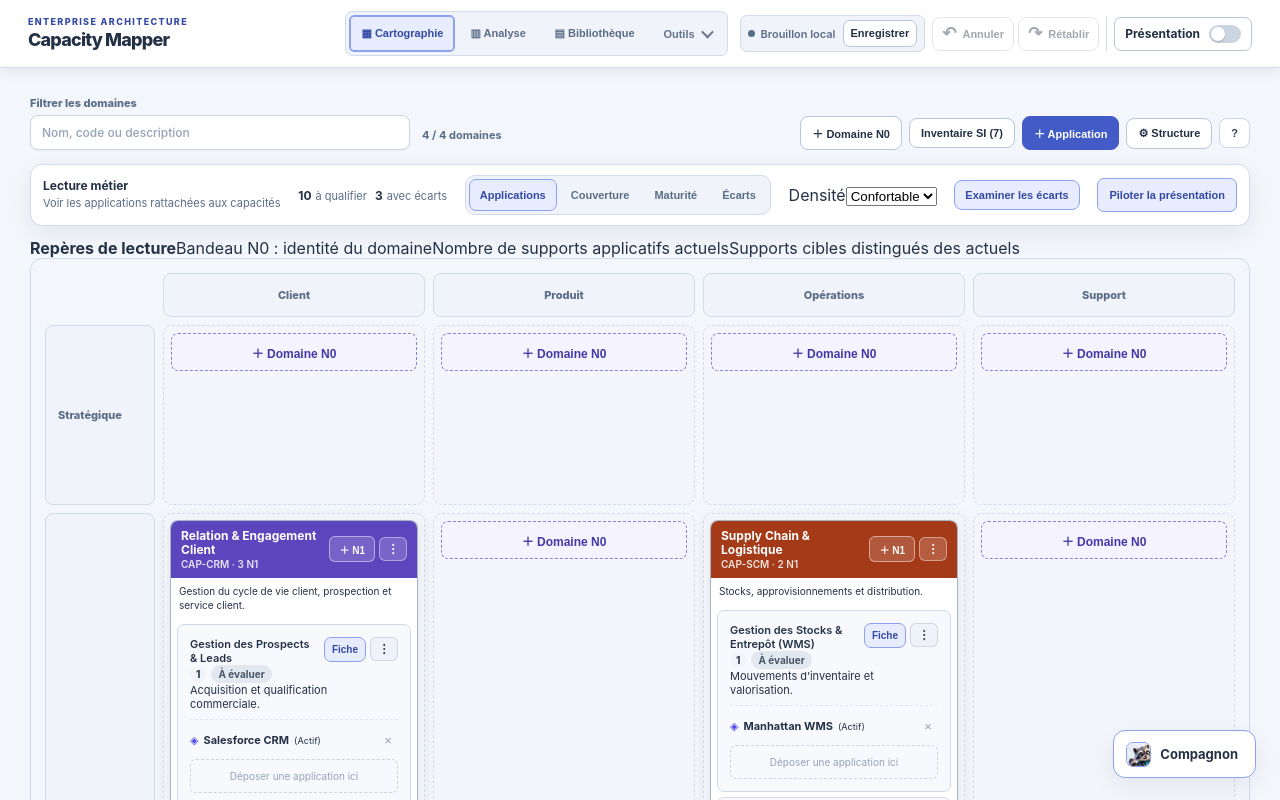
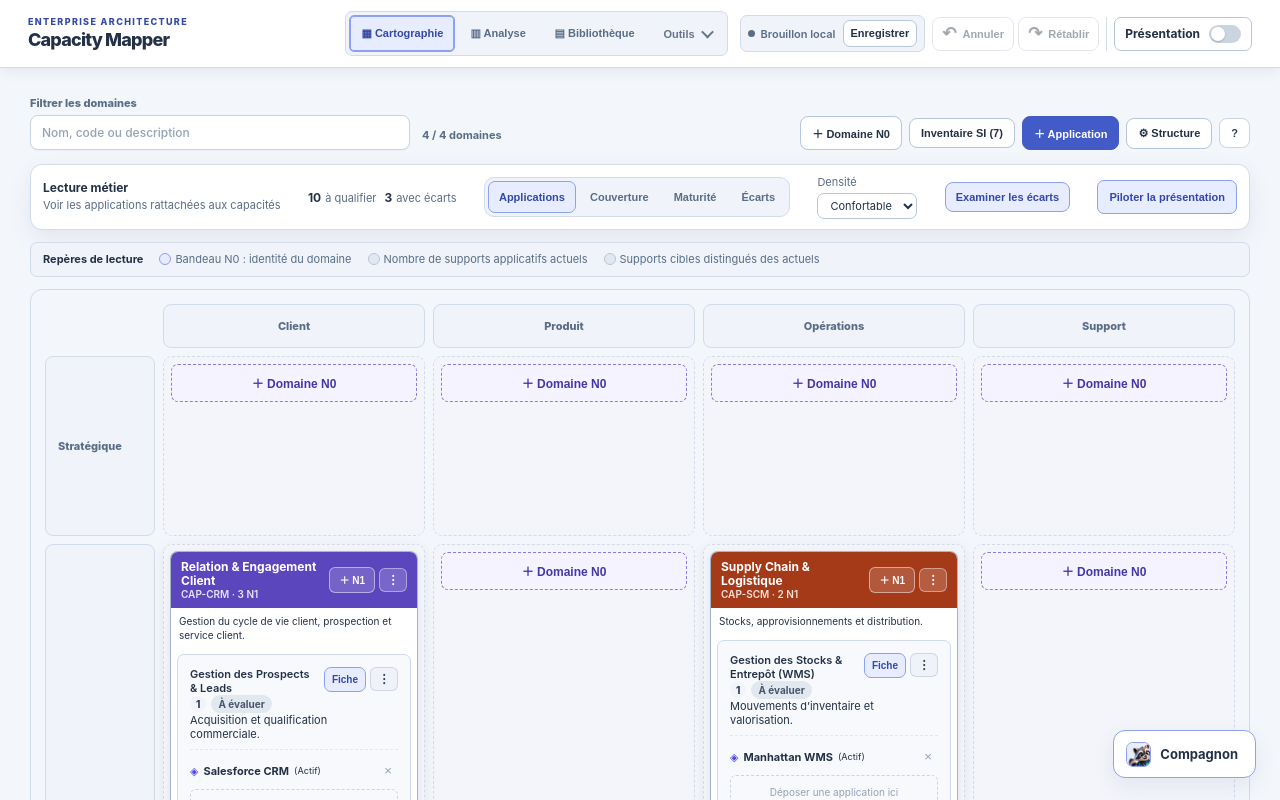
Before and after one commit to Sims07/enterprise-capacity-mapper, a React (Vite) app: page / in a window 1280 px wide. Built offline with nearby package versions, Linux system fonts and the light colour scheme.

Commit message:
style(map): establish semantic status and density tokens

```diff
--- a/src/styles/capability-reading.css
+++ b/src/styles/capability-reading.css
@@ -52,7 +52,7 @@
   padding: 2px 7px; border-radius: 999px;
   background: var(--status-neutral-bg); color: var(--status-neutral-text);
 }
-.capability-qualification.is-none,
+.capability-qualification.is-none { background: var(--status-critical-bg); color: var(--status-critical-text); }
 .capability-qualification.is-partial { background: var(--status-gap-bg); color: var(--status-gap-text); }
 .capability-qualification.is-sufficient { background: var(--status-covered-bg); color: var(--status-covered-text); }
 .capability-reading-detail {
@@ -123,3 +123,42 @@
   .app .capability-diagnostic-actions { width: 100%; }
   .app .capability-diagnostic-shortcut { flex-grow: 1; }
 }
+
+/* Légende contextuelle, indépendante de la couleur libre des domaines N0. */
+.app.signal-experience .map-reading-legend {
+  display: flex; align-items: center; flex-wrap: wrap;
+  gap: var(--signal-space-2) var(--signal-space-4);
+  margin-bottom: var(--signal-space-3);
+  padding: var(--signal-space-2) var(--signal-space-3);
+  border: 1px solid var(--color-border); border-radius: var(--radius-control);
+  background: var(--color-surface-muted); color: var(--color-text-muted);
+  font-size: 11px; line-height: 1.5;
+}
+.app.signal-experience .map-reading-legend-heading { color: var(--color-text); font-size: 11px; }
+.app.signal-experience .map-reading-legend-item { display: inline-flex; gap: var(--signal-space-1); align-items: center; }
+.app.signal-experience .map-reading-legend-key {
+  display: inline-block; width: var(--signal-space-3); height: var(--signal-space-3);
+  flex-shrink: 0; border: 1px solid var(--color-border-strong);
+  border-radius: var(--radius-control); background: var(--status-neutral-bg);
+}
+.app.signal-experience .map-reading-legend-key.is-domain { background: var(--color-accent-soft); border-color: var(--color-accent-border); }
+.app.signal-experience .map-reading-legend-key.is-none { background: var(--status-critical-bg); border-color: var(--status-critical-text); }
+.app.signal-experience .map-reading-legend-key.is-partial { background: var(--status-gap-bg); border-color: var(--status-gap-text); }
+.app.signal-experience .map-reading-legend-key.is-sufficient { background: var(--status-covered-bg); border-color: var(--status-covered-text); }
+.app.signal-experience .map-density-control {
+  display: flex; flex-direction: column; gap: var(--signal-space-1);
+  color: var(--color-text-muted); font-size: 11px;
+}
+.app.signal-experience .map-density-control select {
+  min-height: var(--control-target-size);
+  padding: var(--signal-space-1) var(--signal-space-2);
+  border: 1px solid var(--color-border-strong); border-radius: var(--radius-control);
+  background: var(--color-surface); color: var(--color-text); font: inherit;
+}
+.app.signal-experience .map-density-control select:focus-visible { outline: var(--focus-ring-width) solid var(--color-focus); outline-offset: var(--focus-ring-offset); }
+/* Densité = uniquement les espacements ; ne modifie pas les spans, ne masque aucun N1. */
+.app.signal-experience:not(.mosaic-presentation-mode) .map-mosaic[data-density="compact"] { gap: var(--signal-space-1); }
+.app.signal-experience:not(.mosaic-presentation-mode) .map-mosaic[data-density="compact"] .mosaic-domain,
+.app.signal-experience:not(.mosaic-presentation-mode) .map-mosaic[data-density="compact"] .caps-list { padding: var(--signal-space-1); }
+.app.signal-experience:not(.mosaic-presentation-mode) .map-mosaic[data-density="compact"] .caps-list { gap: var(--signal-space-1); }
+.app.signal-experience:not(.mosaic-presentation-mode) .map-mosaic[data-density="compact"] .cap { padding: var(--signal-space-2); }
```
